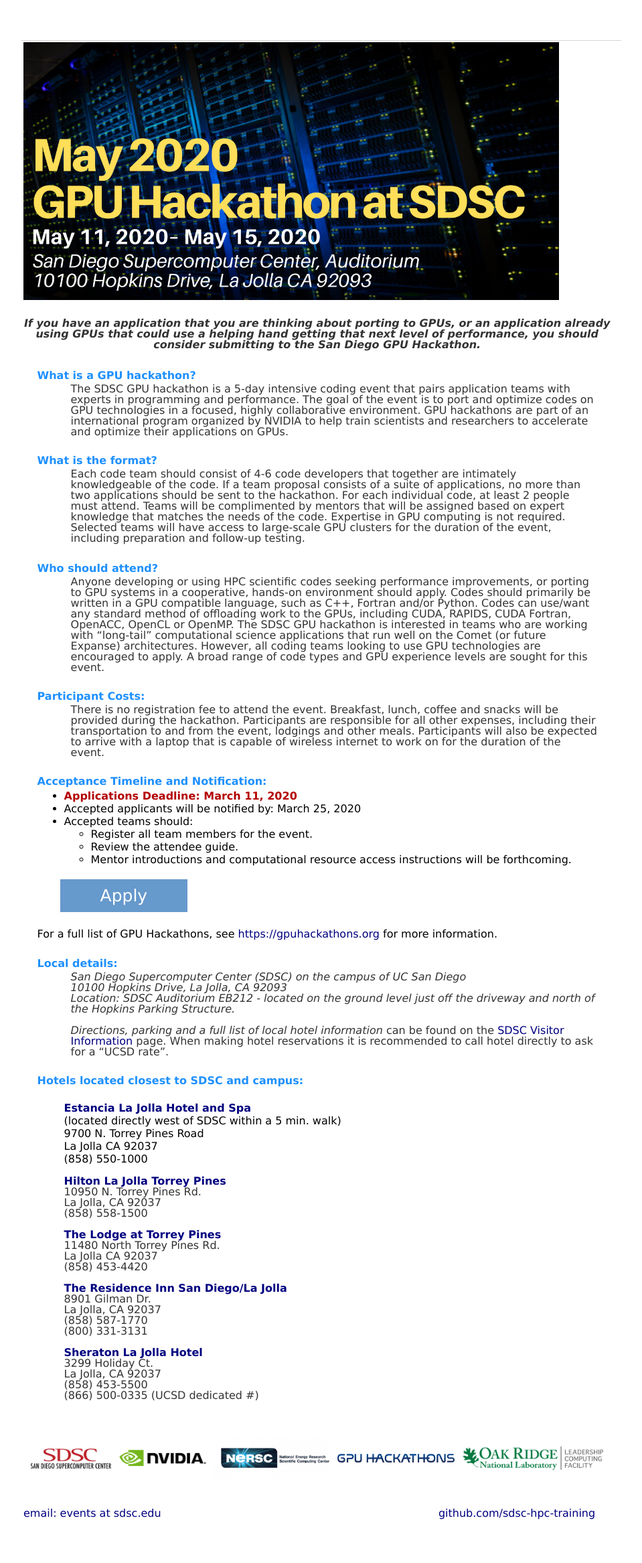
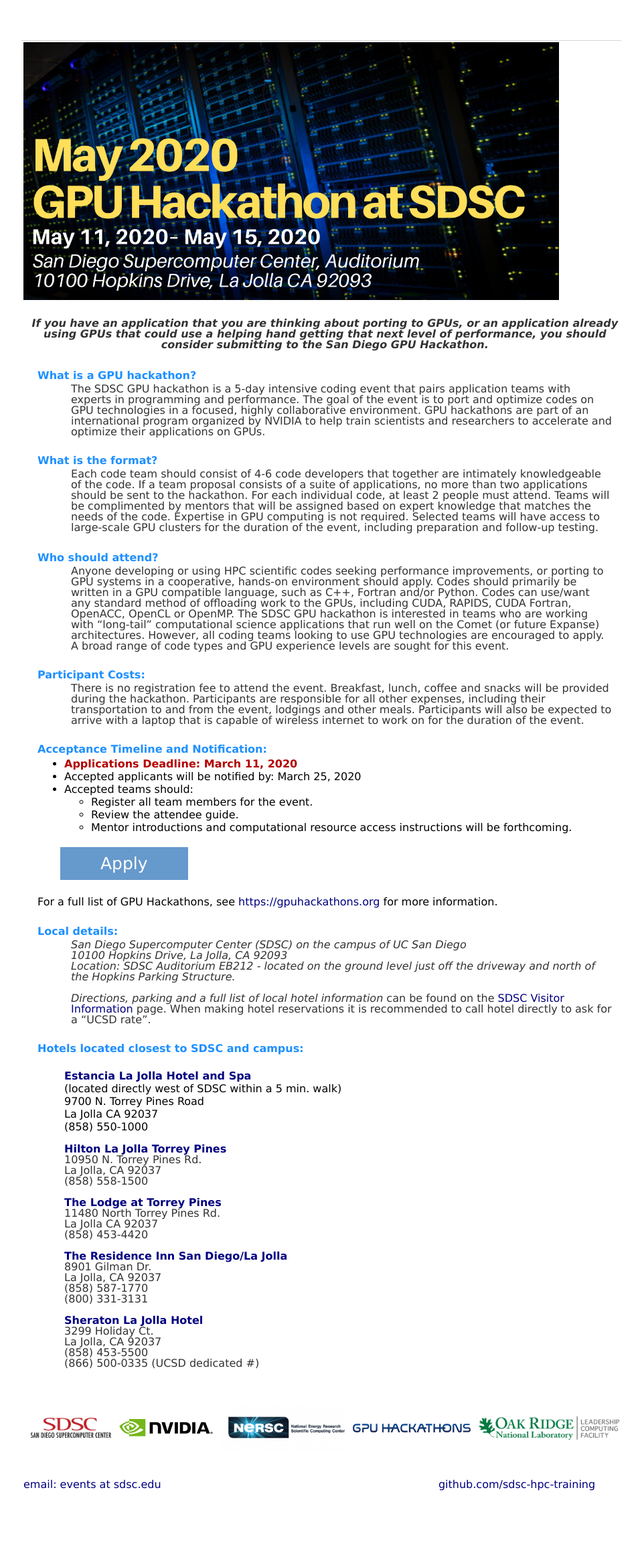
Before and after one commit to sdsc-hpc-training/sdsc-hpc-training.github.io, a Jekyll site: the page built from gpuhackathon/index.html, in a window 1280 px wide. Shown: the whole page at 67% size, without its empty margins (160-1119 px from the left). Built offline with Jekyll 4.4.1, drawn with Linux system fonts in a browser that asks for light colours; after the commit the page ends 2291 px from its top, so only the background shows below that.

Commit message:
adding logos

```diff
--- a/gpuhackathon/index.html
+++ b/gpuhackathon/index.html
@@ -168,10 +168,10 @@
   <img src="./images/SDSClogo-plusname-red.jpg" alt="SDSC Logo" height="30px" />
   </td>
   <td align='center' valign='center'>
-  <img src="./images/NVLogo_H_2160x1080.png" alt="NVIDIA Logo" height="65px" />
+  <img src="./images/NVLogo_H_2160x1080.png" alt="NVIDIA Logo" height="70px" />
   </td>
   <td align='center' valign='center'>
-<img src="./images/NERSC_Full_tag.png" alt="NERSC gpuhackathon_weblogo" height="65px" />
+<img src="./images/NERSC_Full_tag.png" alt="NERSC gpuhackathon_weblogo" height="70px" />
 </td>
 
 <td align='center' valign='center'>
```
